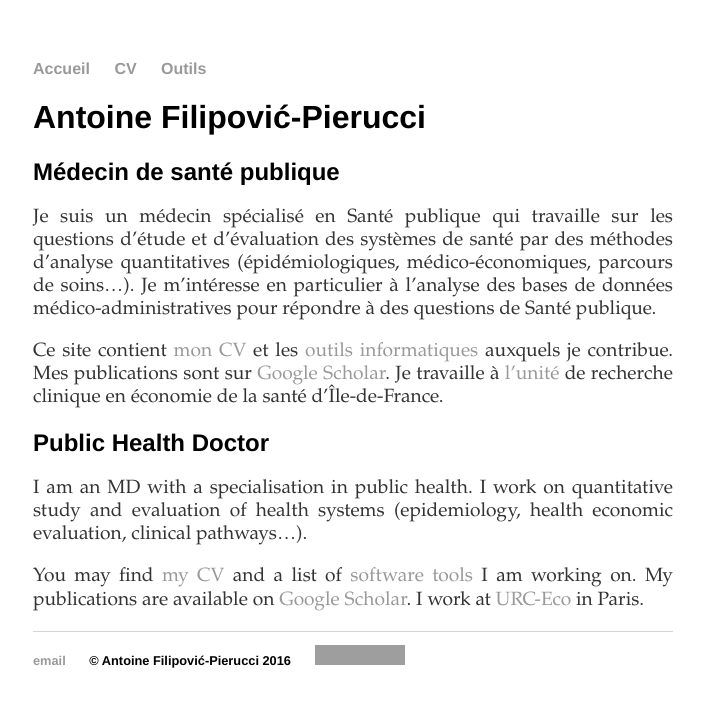
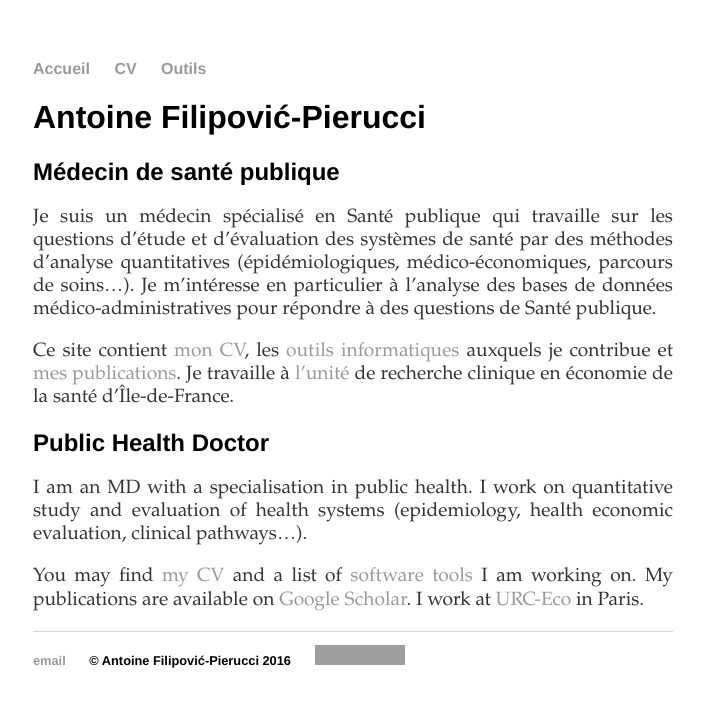
Before and after one commit to pierucci/pierucci.github.io, a Jekyll site: the page built from index.md, in a window 1280 px wide. Shown: the top 707 px of the page, without its empty margins (287-991 px from the left). Built offline with Jekyll 4.4.1, drawn with Linux system fonts in a browser that asks for light colours; grey boxes are pictures that could not be loaded.

```diff
--- a/index.md
+++ b/index.md
@@ -13,9 +13,9 @@ d'analyse quantitatives (épidémiologiques, médico-économiques, parcours de s
 Je m'intéresse en particulier à l'analyse des bases de
 données médico-administratives pour répondre à des questions de Santé publique.
 
-Ce site contient [mon CV](/cv) et les
-[outils informatiques](/tools) auxquels je contribue. Mes publications
-sont sur [Google Scholar](https://scholar.google.com/citations?user=F-6yCr0AAAAJ).
+Ce site contient [mon CV](/cv), les
+[outils informatiques](/tools) auxquels je contribue et
+[mes publications](/papers).
 Je travaille à [l'unité](http://www.urc-eco.fr) de recherche clinique en économie de la
 santé d'Île-de-France.
 
```
